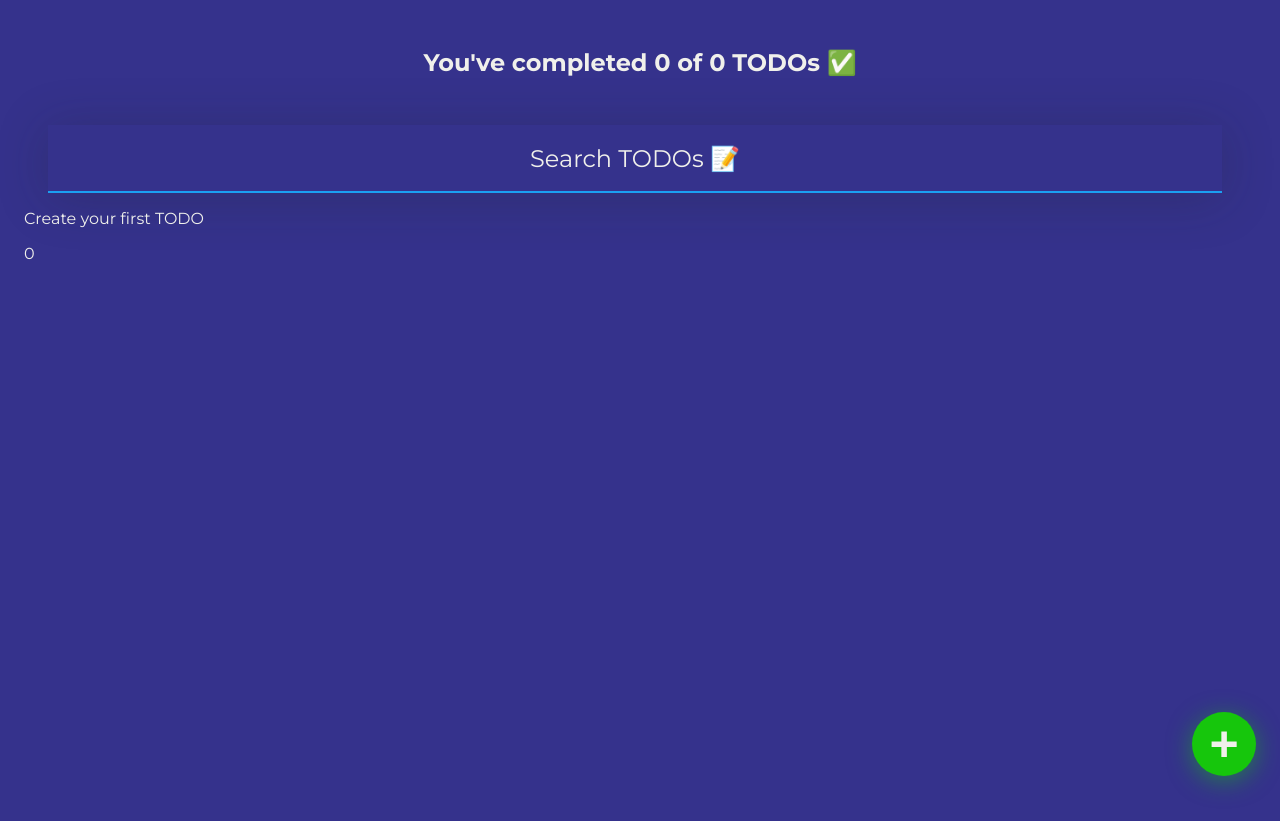
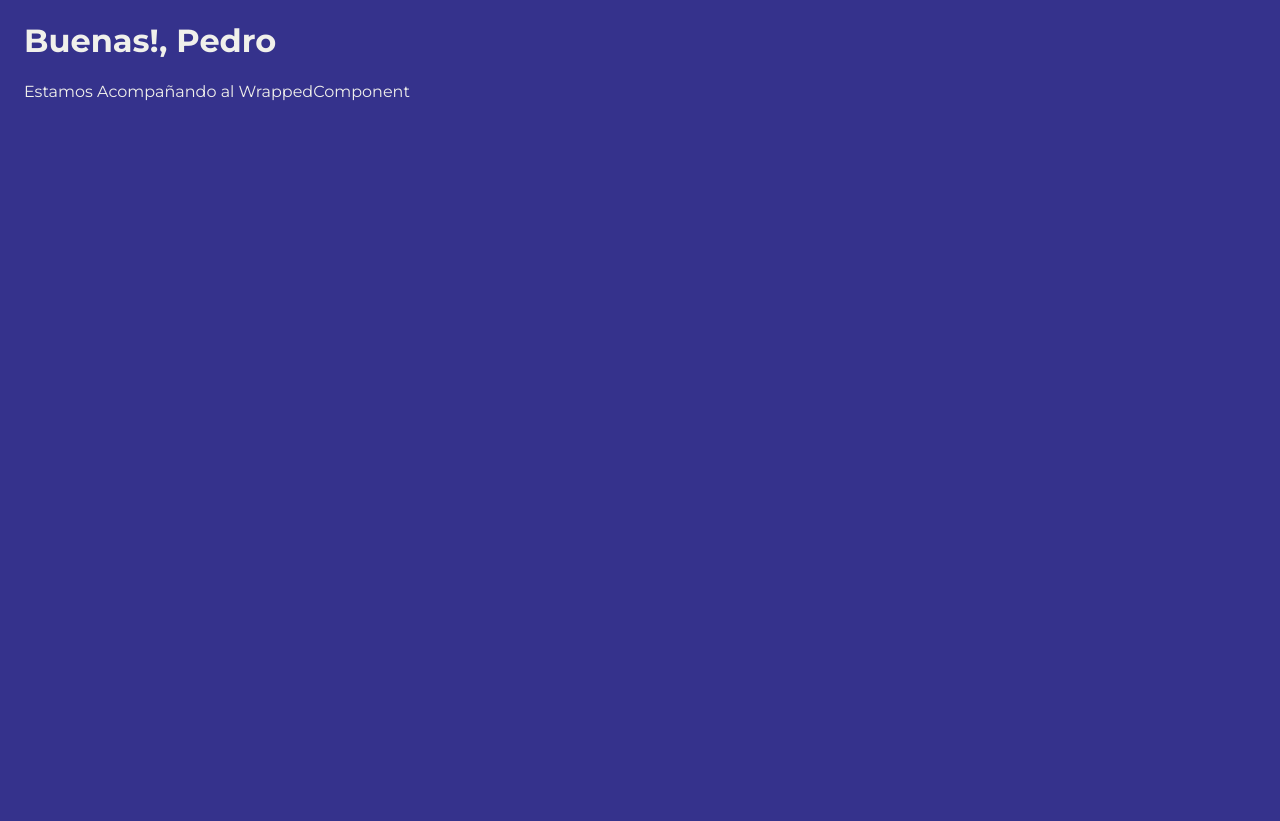
Before and after one commit to zearkiatos/reactjs-todos-web, a React (Create React App) app: page / in a window 1280 px wide. Before the commit the page ends 800 px from the top, so only its background shows below. Built offline with nearby package versions, Linux system fonts and the light colour scheme.

Commit message:
Creating your first High Order Component

```diff
--- a/src/index.js
+++ b/src/index.js
@@ -1,6 +1,28 @@
-import React from "react";
+import React, { Fragment } from "react";
 import ReactDOM from "react-dom";
 import "./index.css";
-import App from "./components/App";
+// import App from "./components/App";
 
-ReactDOM.render(<App />, document.getElementById("root"));
+const App = (props) => {
+    return (
+        <h1>{props.greeting}, {props.name}</h1>
+    );
+};
+
+
+const withGreeting = (WrappedComponent) => {
+    return function WrappedComponentWithGreeting(greeting) {
+        return function component(props) {
+            return (
+                <Fragment>
+                    <WrappedComponent {...props} greeting={greeting} />
+                    <p>Estamos Acompañando al WrappedComponent</p>
+                </Fragment>
+            )
+        }
+    }
+}
+
+const AppWithGreeting = withGreeting (App)('Buenas!');
+
+ReactDOM.render(<AppWithGreeting name='Pedro' />, document.getElementById("root"));
```
